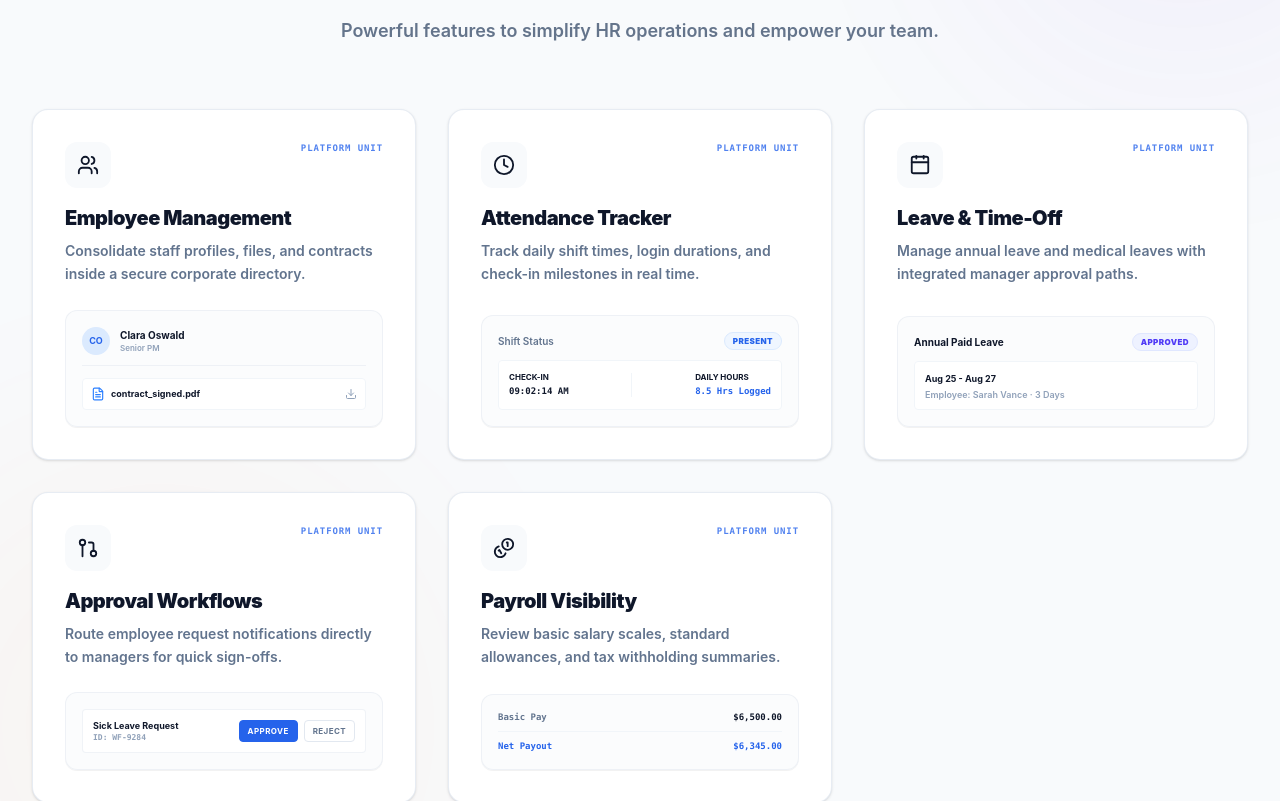
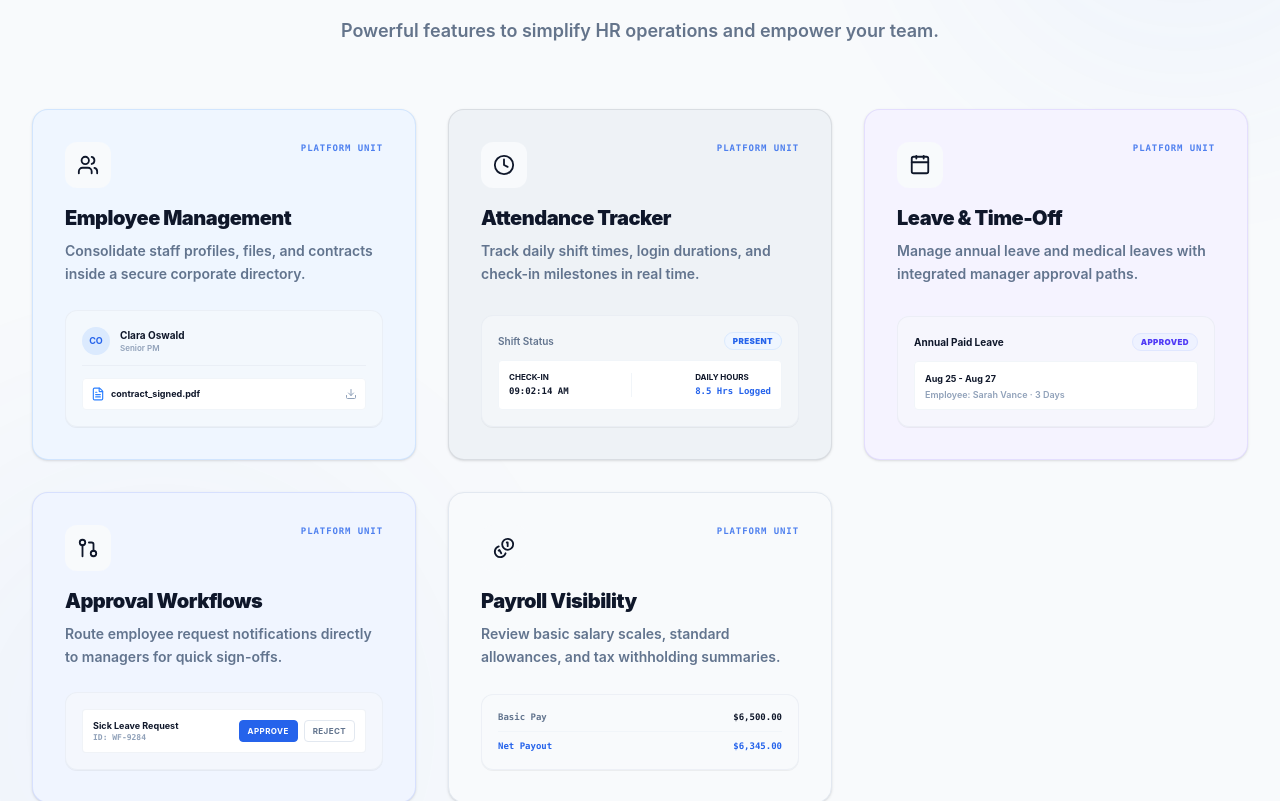
Before and after one commit to KalpakHS/hrms-odoo, a React (Vite) app: page / in a window 1280 px wide. Shown: the part 1154-1955 px from the top of the page. Built offline with nearby package versions, Linux system fonts and the light colour scheme.

Commit message:
Fill platform Operations cards with appropriate color themes and change background blobs to blue

```diff
--- a/src/components/PlatformSection.tsx
+++ b/src/components/PlatformSection.tsx
@@ -16,8 +16,9 @@ const FeatureCard: React.FC<{
   icon: React.ReactNode;
   title: string;
   description: string;
+  bgClass: string;
   children: React.ReactNode;
-}> = ({ index, icon, title, description, children }) => {
+}> = ({ index, icon, title, description, bgClass, children }) => {
   const [mousePos, setMousePos] = useState({ x: 0, y: 0 });
   const [isHovered, setIsHovered] = useState(false);
   const [rect, setRect] = useState<DOMRect | null>(null);
@@ -65,8 +66,8 @@ const FeatureCard: React.FC<{
           : 'perspective(1000px) rotateX(0deg) rotateY(0deg) translateY(0px)',
         transition: isHovered ? 'none' : 'all 0.5s cubic-bezier(0.16, 1, 0.3, 1)'
       }}
-      className={`relative bg-white border rounded-2xl p-6 sm:p-8 flex flex-col justify-between overflow-hidden shadow-sm transition-shadow duration-300 ${
-        isHovered ? 'shadow-lg border-slate-300' : 'border-slate-200/80'
+      className={`relative border rounded-2xl p-6 sm:p-8 flex flex-col justify-between overflow-hidden shadow-sm transition-all duration-300 ${bgClass} ${
+        isHovered ? 'shadow-md border-slate-300' : ''
       }`}
     >
       {/* Background Hover Radial Glow */}
@@ -83,7 +84,7 @@ const FeatureCard: React.FC<{
         {/* Header Icon & Title */}
         <div className="flex items-start justify-between mb-4">
           <div className={`p-3 rounded-xl transition-all duration-300 ${
-            isHovered ? 'bg-[#0F1F4B] text-white shadow-md' : 'bg-slate-50 text-slate-650'
+            isHovered ? 'bg-[#0F1F4B] text-white shadow-md' : 'bg-slate-50 text-slate-655'
           }`}>
             {icon}
           </div>
@@ -116,8 +117,8 @@ export const PlatformSection: React.FC = () => {
 
       {/* Static mesh grid decorations */}
       <div className="absolute inset-0 overflow-hidden pointer-events-none z-0">
-        <div className="absolute top-[-10%] right-[-10%] w-[35vw] h-[35vw] bg-[#6D28D9] rounded-full filter blur-[120px] opacity-[0.05]" />
-        <div className="absolute bottom-[-10%] left-[-10%] w-[45vw] h-[45vw] bg-[#F97316] rounded-full filter blur-[130px] opacity-[0.04]" />
+        <div className="absolute top-[-10%] right-[-10%] w-[35vw] h-[35vw] bg-[#3B82F6] rounded-full filter blur-[120px] opacity-[0.05]" />
+        <div className="absolute bottom-[-10%] left-[-10%] w-[45vw] h-[45vw] bg-[#2563EB] rounded-full filter blur-[130px] opacity-[0.04]" />
       </div>
 
       <div className="max-w-7xl mx-auto px-6 md:px-8 relative z-10">
@@ -144,6 +145,7 @@ export const PlatformSection: React.FC = () => {
             icon={<Users className="w-5.5 h-5.5" />}
             title="Employee Management"
             description="Consolidate staff profiles, files, and contracts inside a secure corporate directory."
+            bgClass="bg-[#EFF6FF] border-[#BFDBFE]/60 hover:bg-[#EFF6FF]/95"
             children={
               <div className="flex flex-col gap-3">
                 <div className="flex items-center gap-2.5 pb-2.5 border-b border-slate-200/50">
@@ -172,6 +174,7 @@ export const PlatformSection: React.FC = () => {
             icon={<Clock className="w-5.5 h-5.5" />}
             title="Attendance Tracker"
             description="Track daily shift times, login durations, and check-in milestones in real time."
+            bgClass="bg-[#EEF2F6] border-[#D1D5DB]/70 hover:bg-[#EEF2F6]/95"
             children={
               <div className="flex flex-col gap-2.5">
                 <div className="flex justify-between items-center text-[10px] font-semibold text-slate-500">
@@ -201,6 +204,7 @@ export const PlatformSection: React.FC = () => {
             icon={<Calendar className="w-5.5 h-5.5" />}
             title="Leave & Time-Off"
             description="Manage annual leave and medical leaves with integrated manager approval paths."
+            bgClass="bg-[#F5F3FF] border-[#DDD6FE]/70 hover:bg-[#F5F3FF]/95"
             children={
               <div className="flex flex-col gap-2.5">
                 <div className="flex justify-between items-center text-[10px] font-semibold">
@@ -223,6 +227,7 @@ export const PlatformSection: React.FC = () => {
             icon={<GitPullRequest className="w-5.5 h-5.5" />}
             title="Approval Workflows"
             description="Route employee request notifications directly to managers for quick sign-offs."
+            bgClass="bg-[#F0F5FF] border-[#C7D2FE]/60 hover:bg-[#F0F5FF]/95"
             children={
               <div className="flex items-center justify-between text-[9px] bg-white border border-slate-200/50 p-2.5 rounded shadow-3xs">
                 <div>
@@ -247,6 +252,7 @@ export const PlatformSection: React.FC = () => {
             icon={<Coins className="w-5.5 h-5.5" />}
             title="Payroll Visibility"
             description="Review basic salary scales, standard allowances, and tax withholding summaries."
+            bgClass="bg-[#F8FAFC] border-[#E2E8F0] hover:bg-[#F1F5F9]/95"
             children={
               <div className="flex flex-col gap-2 font-mono text-[9px] font-semibold text-slate-500">
                 <div className="flex justify-between border-b border-slate-100 pb-1.5">
```
